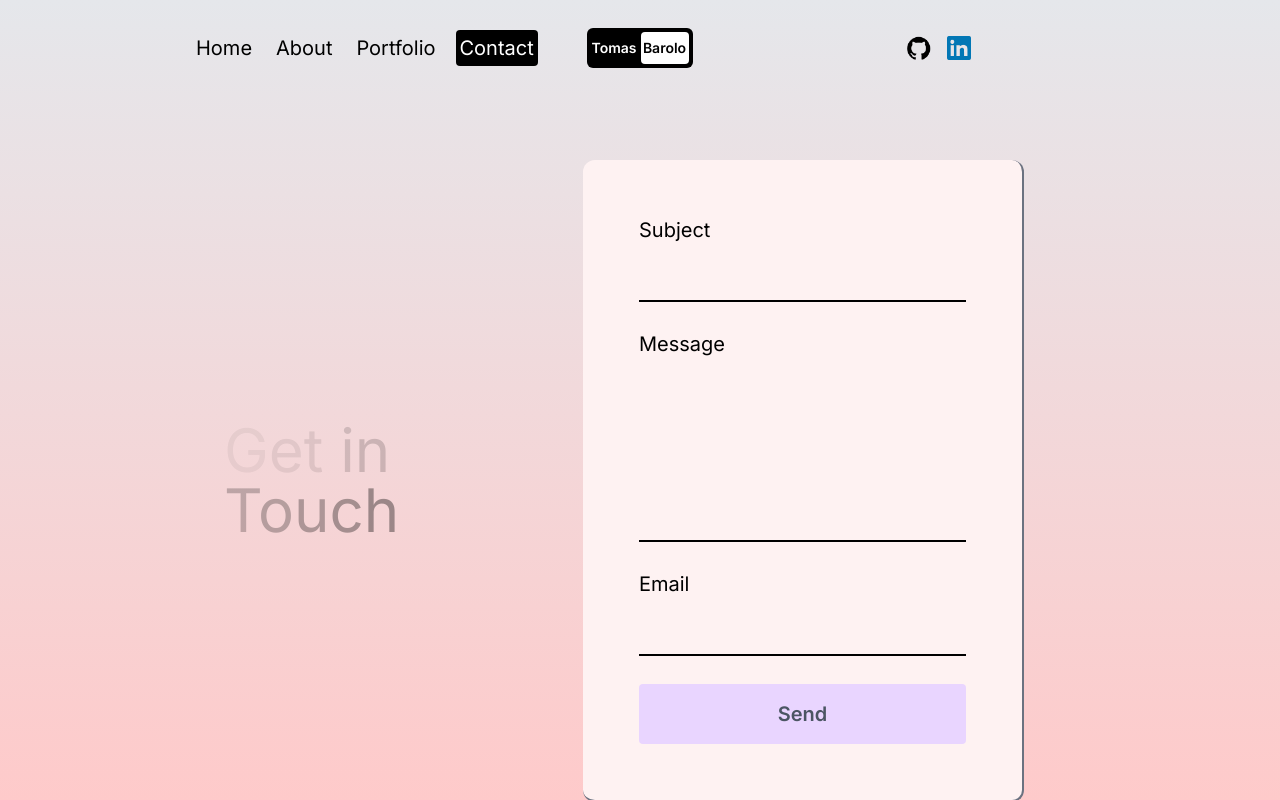
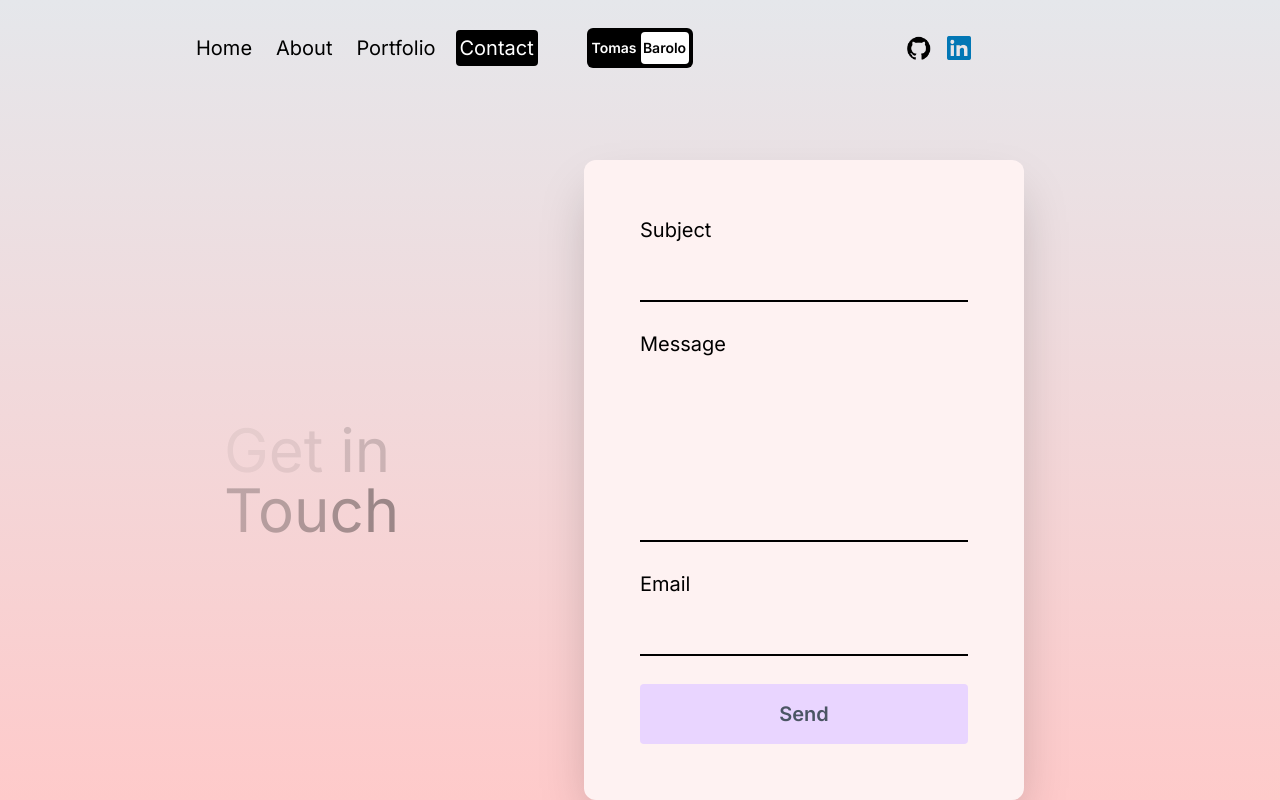
Before and after one commit to tomasba19/NextJS-Tailwind-FramerMotion, a Next.js app: page /contact in a window 1280 px wide. Built offline with nearby package versions, Linux system fonts and the light colour scheme.

Commit message:
button-update

```diff
--- a/src/app/contact/page.jsx
+++ b/src/app/contact/page.jsx
@@ -68,7 +68,7 @@
         <form
           onSubmit={sendEmail}
           ref={form}
-          className="h-3/4 lg:box-content lg:h-3/4 lg:w-1/2 bg-red-50 rounded-xl text-xl flex flex-col gap-7 justify-center p-14 m-8 border-b-2 border-b-gray-500 border-r-2 border-r-gray-500"
+          className="h-3/4 lg:box-content lg:h-3/4 lg:w-1/2 bg-red-50 rounded-xl text-xl flex flex-col gap-7 justify-center p-14 m-8 shadow-2xl"
         >
           <span>Subject</span>
           <input
@@ -88,7 +88,7 @@
             type="text"
             className="bg-transparent border-b-2 border-b-black outline-none"
           />
-          <button className="bg-purple-200 rounded font-semibold text-gray-600 p-4">
+          <button className="bg-purple-200 hover:bg-purple-300 rounded font-semibold text-gray-600 p-4">
             Send
           </button>
           {success && (
```
